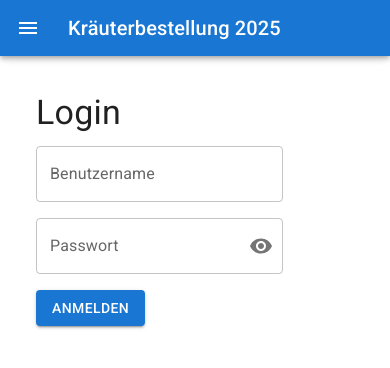
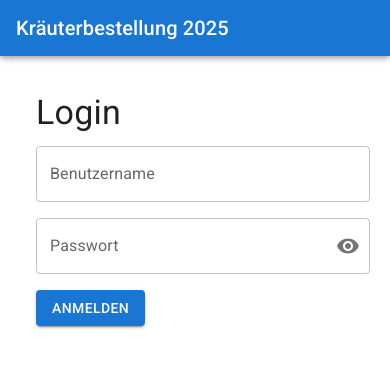
Before and after one commit to fthomas-ps/collective-herborder-admin-frontend, a React (Create React App) app in the folder src/: page /admin in a window 390 px wide. Shown: the top 368 px of the page. Built offline with nearby package versions, Linux system fonts and the light colour scheme.

Commit message:
Remove menu icon on mobile login page Make Login form full length on mobile

```diff
--- a/src/App.js
+++ b/src/App.js
@@ -56,6 +56,8 @@ export default function App() {
 		<CssBaseline />
 		<AppBar position="fixed" sx={{ zIndex: (theme) => theme.zIndex.drawer + 1 }} color="primary">
 			<Toolbar>
+				{
+					cookies.herbauth !== undefined ? (
 							<IconButton
 									size="large"
 									edge="start"
@@ -68,6 +70,8 @@ export default function App() {
 							>
 								<MenuIcon/>
 							</IconButton>
+							) : <></>
+				}
 				<Typography variant="h6" component="div" sx={{flexGrow: 1}}>
 					Kräuterbestellung 2025
 				</Typography>
@@ -117,7 +121,6 @@ export default function App() {
 							</>
 					) : <></>
 		}
-
 
 	<Router>
 			<Routes>
--- a/src/login.js
+++ b/src/login.js
@@ -103,7 +103,7 @@ export default function Login() {
 
 	return (
 			<Box sx={{
-				width: {s: 1, sm: 600},
+				width: {xs: 1, sm: 600},
 				marginTop: 9,
 				marginLeft: 2,
 			}}>
```
Lines whose indentation alone changed are shown as unchanged.
